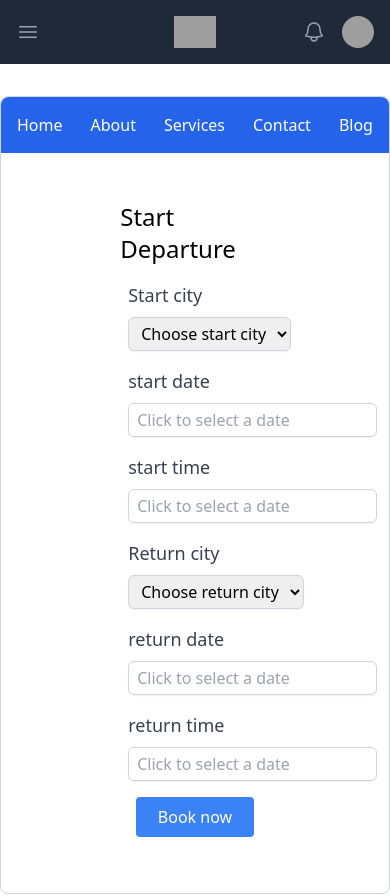
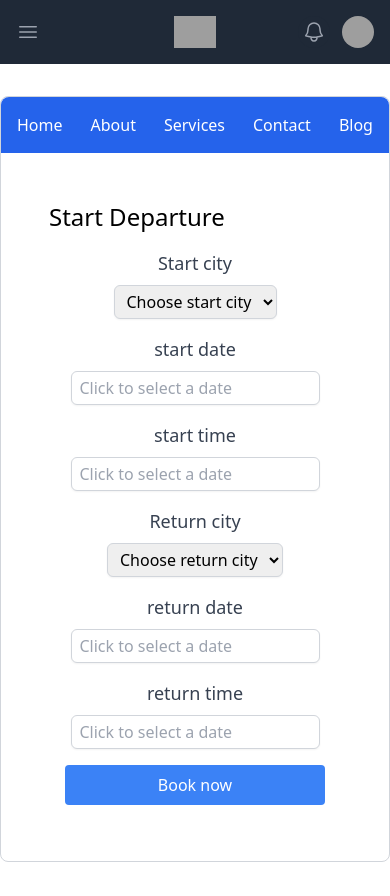
Before and after one commit to artsemlemesh/TigitF, a React (Vite) app: page / in a window 390 px wide. Shown: the top 896 px of the page. Built offline with nearby package versions, Linux system fonts and the light colour scheme; grey boxes are pictures that could not be loaded.

Commit message:
fixed, added css import

```diff
--- a/src/components/body.jsx
+++ b/src/components/body.jsx
@@ -77,7 +77,7 @@ const BodyComponent = () => {
         </div>
       </div>
 
-      <ToursAccessories />
+      {/* <ToursAccessories /> */}
 
       <div className="">
         <div className="text-center">
--- a/src/components/navlinks.jsx
+++ /dev/null
@@ -1,29 +0,0 @@
-import KeyInfo from "./keyinfo";
-import MotorbikeRoutes from "./motorbikeroutes";
-
-const NavLinks = () => {
-  return (
-    <div className="flex flex-col sm:flex-row justify-center items-center p-4 text-white font-bold space-y-4 sm:space-y-0 sm:space-x-6">
-      <button className="bg-gradient-to-r from-blue-500 to-green-500 text-white font-semibold py-2 px-4 rounded-lg shadow-md hover:from-green-500 hover:to-blue-500 focus:outline-none focus:ring-2 focus:ring-blue-300 focus:ring-opacity-75 transition duration-300 ease-in-out">
-        FAQ
-      </button>
-      <div className="inline-flex items-center rounded-md bg-gray-50 px-2 py-1 text-xs font-medium text-gray-600 ring-1 ring-inset ring-gray-500/10">
-        <KeyInfo />
-      </div>
-      <div className="inline-flex items-center rounded-md bg-gray-50 px-2 py-1 text-xs font-medium text-gray-600 ring-1 ring-inset ring-gray-500/10">
-        <MotorbikeRoutes />
-      </div>
-      <button className="bg-gradient-to-r from-blue-500 to-green-500 text-white font-semibold py-2 px-4 rounded-lg shadow-md hover:from-green-500 hover:to-blue-500 focus:outline-none focus:ring-2 focus:ring-blue-300 focus:ring-opacity-75 transition duration-300 ease-in-out">
-        Book Motorbike
-      </button>
-      <button className="bg-gradient-to-r from-blue-500 to-green-500 text-white font-semibold py-2 px-4 rounded-lg shadow-md hover:from-green-500 hover:to-blue-500 focus:outline-none focus:ring-2 focus:ring-blue-300 focus:ring-opacity-75 transition duration-300 ease-in-out">
-        Motorbike Tours
-      </button>
-      <button className="bg-gradient-to-r from-blue-500 to-green-500 text-white font-semibold py-2 px-4 rounded-lg shadow-md hover:from-green-500 hover:to-blue-500 focus:outline-none focus:ring-2 focus:ring-blue-300 focus:ring-opacity-75 transition duration-300 ease-in-out">
-        Contact Us
-      </button>
-    </div>
-  );
-};
-
-export default NavLinks;
--- a/src/components/rentForm.jsx
+++ b/src/components/rentForm.jsx
@@ -1,6 +1,7 @@
 import { useState } from "react";
 import DatePicker from "react-datepicker";
 import { useDispatch } from "react-redux";
+import 'react-datepicker/dist/react-datepicker.css';
 
 const RentForm = () => {
   const [formData, setFormData] = useState({
@@ -23,7 +24,7 @@ const RentForm = () => {
 
   //   set up later after incorporated Redux
   const handleSubmit = (e) => {
-    e.preventDefault()
+    e.preventDefault();
     // dispatch()
     setFormData({
       start_city: "",
@@ -32,17 +33,15 @@ const RentForm = () => {
       return_city: "",
       return_date: null,
       return_time: "",
-
-    })
-  }
-
+    });
+  };
 
   return (
-    <div className="w-3/5 mx-auto bg-white p-8">
+    <div className="w-full mx-auto bg-white p-8">
       <h2 className="text-2xl mb-2 ">Start Departure</h2>
-      <form className="flex flex-wrap">
+      <form className="flex flex-wrap ">
         {/* start city */}
-        <div className="w-full md:w-1/3 p-2">
+        <div className="w-full md:w-1/3 p-2 flex flex-col items-center justify-center">
           <label
             className="block text-lg font-medium text-gray-700 mb-2"
             htmlFor="start_city"
@@ -67,7 +66,7 @@ const RentForm = () => {
           </select>
         </div>
         {/* start date */}
-        <div className="w-full md:w-1/3 p-2">
+        <div className="w-full md:w-1/3 p-2 flex flex-col items-center justify-center">
           <label
             htmlFor="date-picker"
             className="block text-lg font-medium text-gray-700 mb-2"
@@ -82,11 +81,11 @@ const RentForm = () => {
             className="border border-gray-300 rounded-md py-1 px-2 shadow-sm focus:outline-none focus:ring-2 focus:ring-blue-500 focus:border-blue-500"
             placeholderText="Click to select a date"
             minDate={new Date()}
-          ></DatePicker>
+          />
         </div>
 
         {/* start time */}
-        <div className="w-full md:w-1/3 p-2">
+        <div className="w-full md:w-1/3 p-2 flex flex-col items-center justify-center">
           <label
             htmlFor="time-picker"
             className="block text-lg font-medium text-gray-700 mb-2"
@@ -106,11 +105,11 @@ const RentForm = () => {
             maxTime={new Date().setHours(17, 0)}
             className="border border-gray-300 rounded-md py-1 px-2 shadow-sm focus:outline-none focus:ring-2 focus:ring-blue-500 focus:border-blue-500"
             placeholderText="Click to select a date"
-          ></DatePicker>
+          />
         </div>
 
         {/* return city */}
-        <div className="w-full md:w-1/3 p-2">
+        <div className="w-full md:w-1/3 p-2 flex flex-col items-center justify-center">
           <label
             className="block text-lg font-medium text-gray-700 mb-2"
             htmlFor="return_city"
@@ -136,7 +135,7 @@ const RentForm = () => {
         </div>
 
         {/* return date */}
-        <div className="w-full md:w-1/3 p-2">
+        <div className="w-full md:w-1/3 p-2 flex flex-col items-center justify-center">
           <label
             htmlFor="date-picker-return"
             className="block text-lg font-medium text-gray-700 mb-2"
@@ -151,11 +150,11 @@ const RentForm = () => {
             className="border border-gray-300 rounded-md py-1 px-2 shadow-sm focus:outline-none focus:ring-2 focus:ring-blue-500 focus:border-blue-500"
             placeholderText="Click to select a date"
             minDate={new Date()}
-          ></DatePicker>
+          />
         </div>
 
         {/* return time */}
-        <div className="w-full md:w-1/3 p-2">
+        <div className="w-full md:w-1/3 p-2 flex flex-col items-center justify-center">
           <label
             htmlFor="time-picker-return"
             className="block text-lg font-medium text-gray-700 mb-2"
@@ -175,7 +174,7 @@ const RentForm = () => {
             maxTime={new Date().setHours(17, 0)}
             className="border border-gray-300 rounded-md py-1 px-2 shadow-sm focus:outline-none focus:ring-2 focus:ring-blue-500 focus:border-blue-500"
             placeholderText="Click to select a date"
-          ></DatePicker>
+          />
         </div>
 
         <div className="w-full md:w-1/3 p-2 flex items-end">
--- a/src/components/tours_accessories.jsx
+++ b/src/components/tours_accessories.jsx
@@ -1,3 +1,6 @@
+import { FaBox, FaMotorcycle, FaCreditCard } from 'react-icons/fa';
+
+
 const ToursAccessories = () => {
   return (
     <>
@@ -28,6 +31,37 @@ const ToursAccessories = () => {
           <button className="bg-blue-500 text-white px-4 py-2 rounded-md shadow-md hover:bg-blue-600 focus:outline-none focus:ring-2 focus:ring-blue-300">
             Check out our motorbikes
           </button>
+        </div>
+      </div>
+
+      {/* pick drive drop */}
+      <div className="flex flex-col md:flex-row items-center justify-between p-6 bg-white rounded-lg shadow-lg">
+        {/* Left Section: pickup */}
+        <div className="md:w-1/3 w-full p-4 flex flex-col items-center justify-center">
+          <FaBox size={40}/>
+
+          <h2 className=" text-xl md:text-2xl mt-4 font-bold mb-4 text-gray-600">PICKUP</h2>
+          <p className="text-gray-400 mb-6 text-center sm:mx-12 md:mx-2">
+          Reserve in advance. Pickup the reserved model. Pre-auth Deposit, rental by card or cash
+          </p>
+        </div>
+
+        {/* middle Section: drive */}
+        <div className="md:w-1/3 w-full p-4 flex flex-col items-center justify-center">
+          <FaMotorcycle size={40}/>
+
+          <h2 className=" text-xl md:text-2xl mt-4 font-bold mb-4 text-gray-600">Drive</h2>
+          <p className="text-gray-400 mb-6 text-center sm:mx-12 md:mx-2">
+          Great views, amazing locals and reliable motorbikes. Breakdown support, damage waivers and clear contracts/instructions          </p>
+        </div>
+
+        {/* Right Section: easy drop off */}
+        <div className="md:w-1/3 w-full p-4 flex flex-col items-center justify-center">
+          <FaCreditCard size={40}/>
+
+          <h2 className=" text-xl md:text-2xl mt-4 font-bold mb-4 text-gray-600">Easy drop off</h2>
+          <p className="text-gray-400 mb-6 text-center sm:mx-12 md:mx-2">
+          Return the motorbike to a Tigit office and be on your way within five minutes. Easy and quick with the hope of no drama          </p>
         </div>
       </div>
 
```
Also changed, not shown: src/components/account.jsx (+60 -60 lines), src/components/header.jsx (+0 -55 lines). Lines whose indentation alone changed are shown as unchanged.
